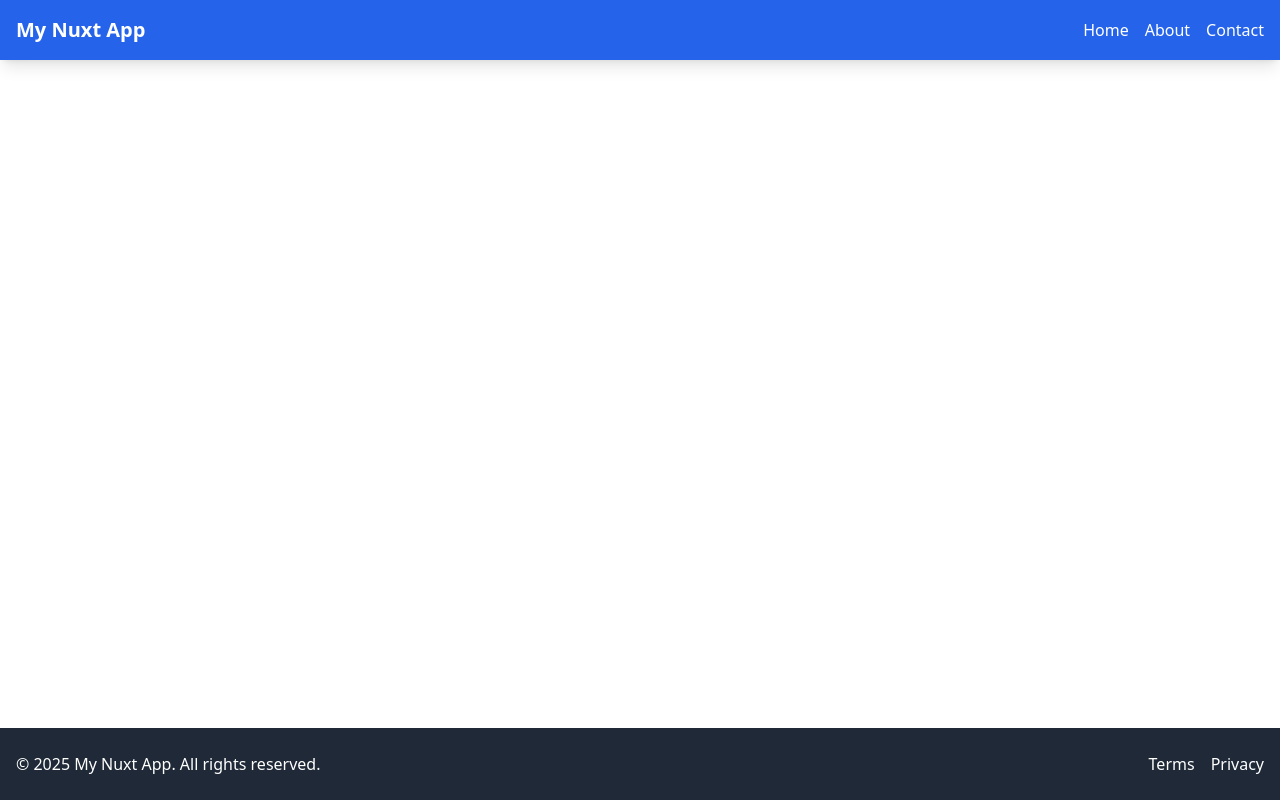
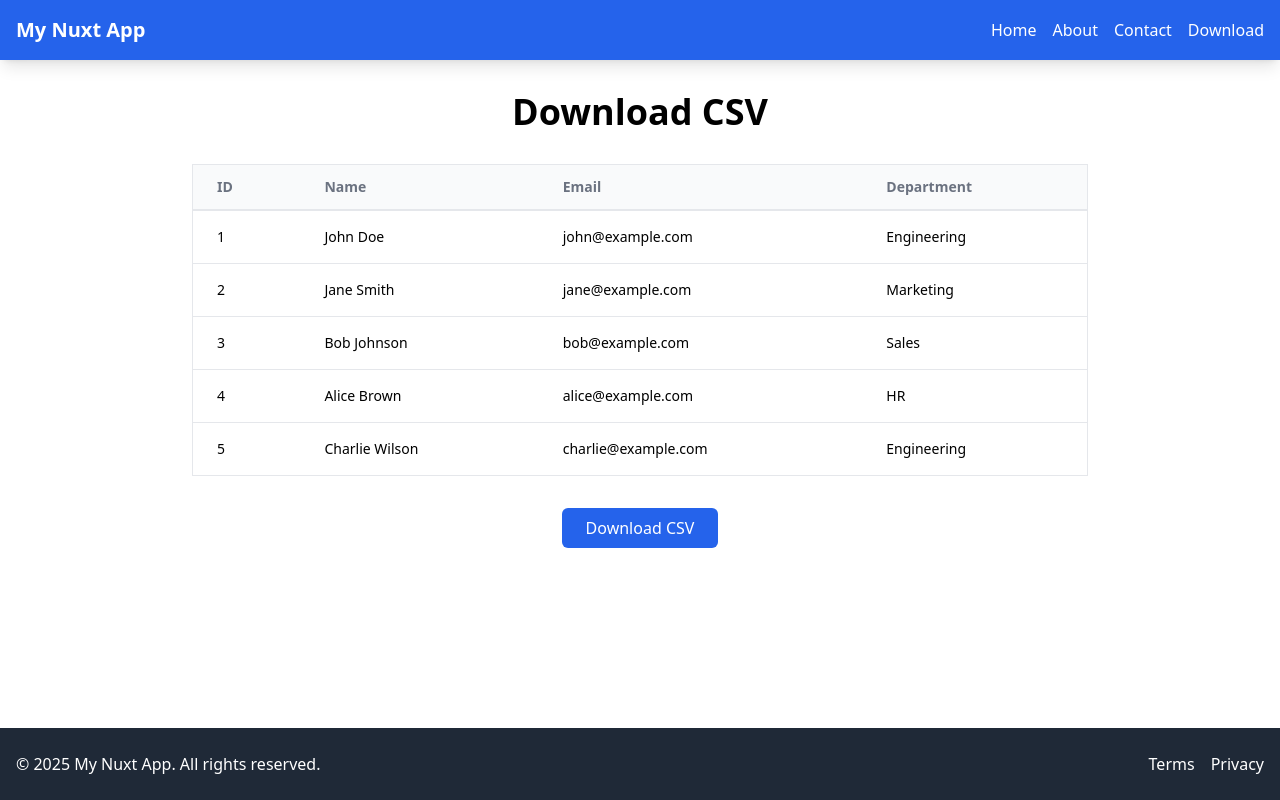
Before and after one commit to kynmh69/nuxt-study, a Nuxt app: page /download in a window 1280 px wide. Built offline with nearby package versions, Linux system fonts and the light colour scheme.

Commit message:
add csv download

```diff
--- a/layouts/default.vue
+++ b/layouts/default.vue
@@ -9,6 +9,7 @@
             <li><NuxtLink to="/" class="hover:text-blue-200">Home</NuxtLink></li>
             <li><NuxtLink to="/about" class="hover:text-blue-200">About</NuxtLink></li>
             <li><NuxtLink to="/contact" class="hover:text-blue-200">Contact</NuxtLink></li>
+            <li><NuxtLink to="/download" class="hover:text-blue-200">Download</NuxtLink></li>
           </ul>
         </div>
       </nav>
--- /dev/null
+++ b/pages/download.vue
@@ -0,0 +1,80 @@
+<template>
+  <div class="max-w-4xl mx-auto">
+    <h1 class="text-4xl font-bold mb-8 text-center">Download CSV</h1>
+
+    <!-- データプレビューテーブル -->
+    <div class="mb-8 overflow-x-auto">
+      <table class="min-w-full bg-white border">
+        <thead>
+        <tr>
+          <th class="px-6 py-3 border-b-2 border-gray-200 bg-gray-50 text-left text-sm font-semibold text-gray-500">ID</th>
+          <th class="px-6 py-3 border-b-2 border-gray-200 bg-gray-50 text-left text-sm font-semibold text-gray-500">Name</th>
+          <th class="px-6 py-3 border-b-2 border-gray-200 bg-gray-50 text-left text-sm font-semibold text-gray-500">Email</th>
+          <th class="px-6 py-3 border-b-2 border-gray-200 bg-gray-50 text-left text-sm font-semibold text-gray-500">Department</th>
+        </tr>
+        </thead>
+        <tbody>
+        <tr v-for="user in users" :key="user.id">
+          <td class="px-6 py-4 border-b text-sm">{{ user.id }}</td>
+          <td class="px-6 py-4 border-b text-sm">{{ user.name }}</td>
+          <td class="px-6 py-4 border-b text-sm">{{ user.email }}</td>
+          <td class="px-6 py-4 border-b text-sm">{{ user.department }}</td>
+        </tr>
+        </tbody>
+      </table>
+    </div>
+
+    <!-- ダウンロードボタン -->
+    <div class="text-center">
+      <button
+          @click="downloadCSV"
+          class="bg-blue-600 text-white px-6 py-2 rounded-md hover:bg-blue-700 focus:outline-none focus:ring-2 focus:ring-blue-500 focus:ring-offset-2"
+      >
+        Download CSV
+      </button>
+    </div>
+  </div>
+</template>
+
+<script setup>
+const users = ref([
+  { id: 1, name: "John Doe", email: "john@example.com", department: "Engineering" },
+  { id: 2, name: "Jane Smith", email: "jane@example.com", department: "Marketing" },
+  { id: 3, name: "Bob Johnson", email: "bob@example.com", department: "Sales" },
+  { id: 4, name: "Alice Brown", email: "alice@example.com", department: "HR" },
+  { id: 5, name: "Charlie Wilson", email: "charlie@example.com", department: "Engineering" }
+])
+
+const downloadCSV = () => {
+  // CSVヘッダー
+  const headers = ['ID', 'Name', 'Email', 'Department']
+
+  // データの変換
+  const csvContent = [
+    headers.join(','),
+    ...users.value.map(user => [
+      user.id,
+      `"${user.name}"`,
+      `"${user.email}"`,
+      `"${user.department}"`
+    ].join(','))
+  ].join('\n')
+
+  // BOMを追加してUTF-8でエンコード
+  const bom = new Uint8Array([0xEF, 0xBB, 0xBF])
+  const blob = new Blob([bom, csvContent], { type: 'text/csv;charset=utf-8' })
+
+  // ダウンロードリンクの作成
+  const link = document.createElement('a')
+  link.href = URL.createObjectURL(blob)
+  link.download = 'users.csv'
+
+  // ダウンロードの実行
+  document.body.appendChild(link)
+  link.click()
+  document.body.removeChild(link)
+
+  // URLの解放
+  URL.revokeObjectURL(link.href)
+}
+</script>
```
